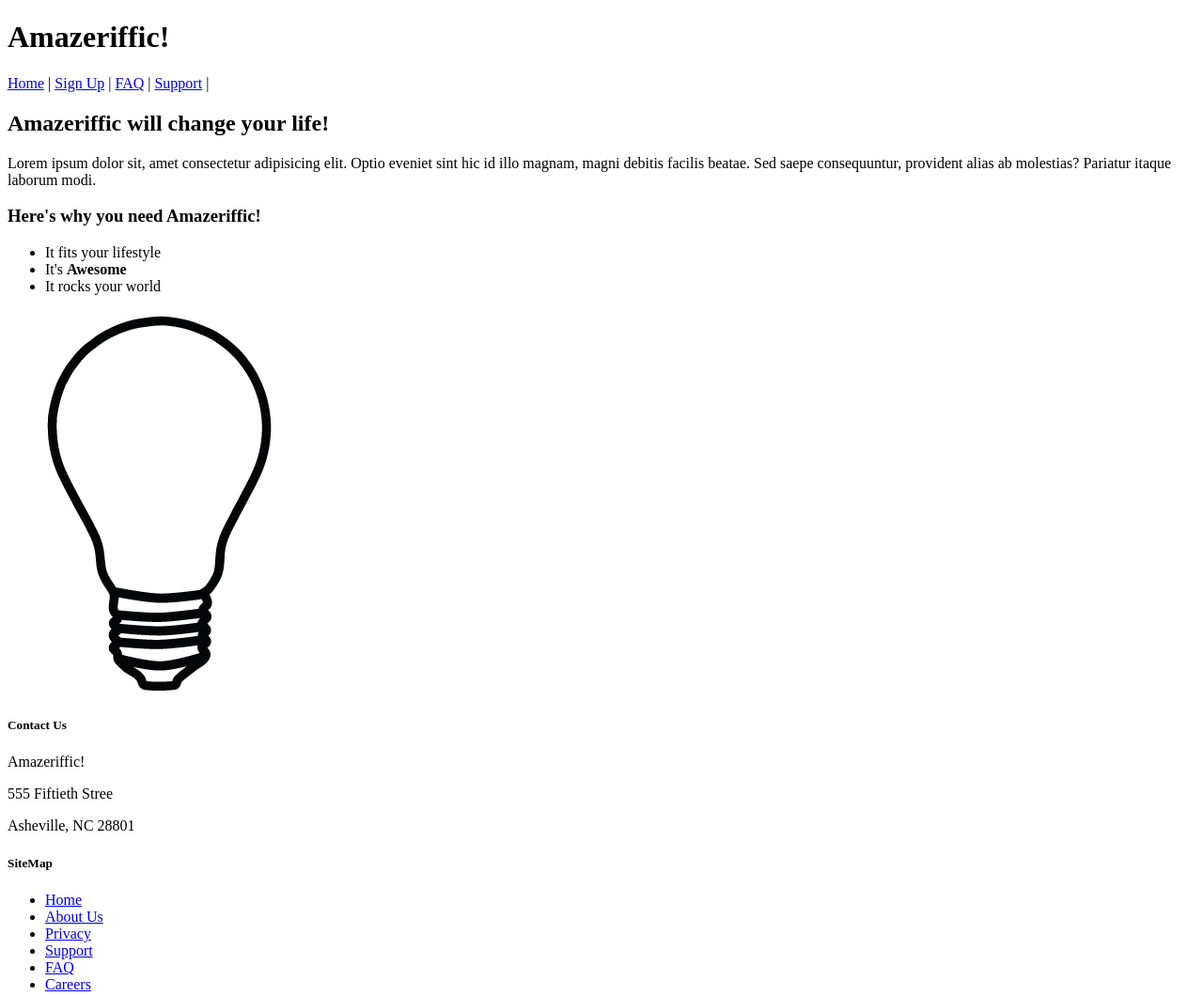
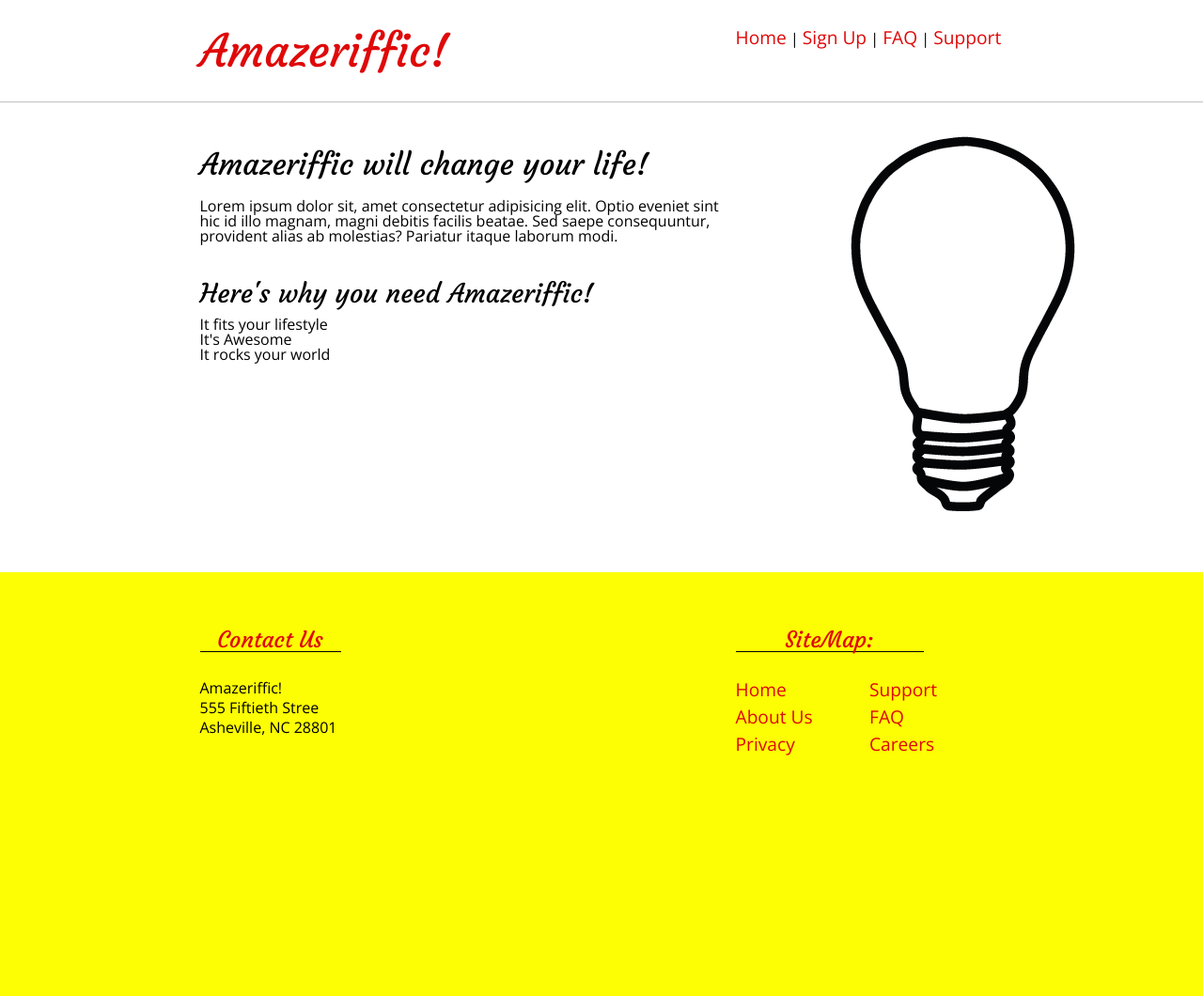
Before and after one commit to AZelinsky96/Amazeriffic, a plain HTML site: page index.html in a window 1280 px wide. Shown: the whole page at 94% size. After the commit the page ends 812 px from the top, so only its background shows below. Drawn offline with nearby package versions, Linux system fonts and the light colour scheme.

Commit message:
Adding css to index.html

```diff
--- a/index.html
+++ b/index.html
@@ -8,10 +8,22 @@
     <meta charset="UTF-8">
     <meta http-equiv="X-UA-Compatible" content="IE=edge">
     <meta name="viewport" content="width=device-width, initial-scale=1.0">
+
+    <link rel="stylesheet" href="styles/reset.css">
+
+    <!-- Fonts -->
+
+    <link rel="preconnect" href="https://fonts.googleapis.com">
+    <link rel="preconnect" href="https://fonts.gstatic.com" crossorigin>
+    <link href="https://fonts.googleapis.com/css2?family=Courgette&family=Open+Sans&display=swap" rel="stylesheet">
+
+    <link rel="stylesheet" href="styles/styles.css">
+
 </head>
 
 <body>
     <header>
+        <div class="container">
             <h1>
                 Amazeriffic!
             </h1>
@@ -19,17 +31,21 @@
                 <a href="./index.html">Home</a> |
                 <a href="#">Sign Up</a> |
                 <a href="./html/faq.html">FAQ</a> |
-            <a href="#">Support</a> |
+                <a href="#">Support</a>
             </nav>
+        </div>
     </header>
     <main>
+        <div class="container">
             <section id="mainContent">
                 <h2 id="description">
                     Amazeriffic will change your life!
                 </h2>
                 <p>
-                Lorem ipsum dolor sit, amet consectetur adipisicing elit. Optio eveniet sint hic id illo magnam, magni
-                debitis facilis beatae. Sed saepe consequuntur, provident alias ab molestias? Pariatur itaque laborum
+                    Lorem ipsum dolor sit, amet consectetur adipisicing elit. Optio eveniet sint hic id illo magnam,
+                    magni
+                    debitis facilis beatae. Sed saepe consequuntur, provident alias ab molestias? Pariatur itaque
+                    laborum
                     modi.
                 </p>
                 <h3 id="reasonsToNeed">
@@ -47,28 +63,37 @@
                     <img src="./imgs/lightbulb.png" alt="lightbulb image" id="logo">
                 </figure>
             </section>
+        </div>
     </main>
 
     <footer>
-        <div class="contact">
-            <h5>Contact Us</h5>
+        <div class="container">
+            <div id="contact">
+                <h4 id="contact-header">Contact Us</h4>
+                <div class="footer-content">
                     <p>Amazeriffic!</p>
                     <p>555 Fiftieth Stree</p>
                     <p>Asheville, NC 28801</p>
                 </div>
-        <div class="sitemap">
-            <h5>
-                SiteMap
-            </h5>
-            <ul>
+            </div>
+            <div id="sitemap">
+                <h4 id="sitemap-header">
+                    SiteMap:
+                </h4>
+                <div class="footer-content">
+                    <ul id="footer-left-content">
                         <li><a href="./index.html">Home</a></li>
                         <li><a href="#">About Us</a></li>
                         <li><a href="#">Privacy</a></li>
+                    </ul>
+                    <ul id="footer-right-content">
                         <li><a href="#">Support</a></li>
                         <li><a href="./html/faq.html">FAQ</a></li>
                         <li><a href="#">Careers</a></li>
                     </ul>
                 </div>
+            </div>
+        </div>
     </footer>
 </body>
 
--- /dev/null
+++ b/styles/reset.css
@@ -0,0 +1,48 @@
+/* http://meyerweb.com/eric/tools/css/reset/
+   v2.0 | 20110126
+   License: none (public domain)
+*/
+
+html, body, div, span, applet, object, iframe,
+h1, h2, h3, h4, h5, h6, p, blockquote, pre,
+a, abbr, acronym, address, big, cite, code,
+del, dfn, em, img, ins, kbd, q, s, samp,
+small, strike, strong, sub, sup, tt, var,
+b, u, i, center,
+dl, dt, dd, ol, ul, li,
+fieldset, form, label, legend,
+table, caption, tbody, tfoot, thead, tr, th, td,
+article, aside, canvas, details, embed,
+figure, figcaption, footer, header, hgroup,
+menu, nav, output, ruby, section, summary,
+time, mark, audio, video {
+	margin: 0;
+	padding: 0;
+	border: 0;
+	font-size: 100%;
+	font: inherit;
+	vertical-align: baseline;
+}
+/* HTML5 display-role reset for older browsers */
+article, aside, details, figcaption, figure,
+footer, header, hgroup, menu, nav, section {
+	display: block;
+}
+body {
+	line-height: 1;
+}
+ol, ul {
+	list-style: none;
+}
+blockquote, q {
+	quotes: none;
+}
+blockquote:before, blockquote:after,
+q:before, q:after {
+	content: '';
+	content: none;
+}
+table {
+	border-collapse: collapse;
+	border-spacing: 0;
+}
--- /dev/null
+++ b/styles/styles.css
@@ -0,0 +1,159 @@
+body {
+    background-color: rgb(253, 253, 4);
+    font-family: 'Open Sans', sans-serif;
+}
+
+header, main, footer {
+    min-width: 855px;
+}
+
+header .container, main .container, footer .container {
+    max-width: 855px;
+    margin: auto;
+}
+
+header {
+    background-color: white;
+    overflow: auto;
+    padding: 5px;
+    padding-bottom: 30px;
+    padding-top: 30px;
+    border-bottom: 1px solid rgba(0, 0, 0, 0.24);
+}
+
+header h1 {
+    float: left;
+    width: 570px;
+}
+
+header nav {
+    float: right;
+    width: 285px;
+}
+
+
+#mainContent {
+    float: left;
+    width: 570px;
+}
+
+#logoContent {
+    float: right;
+    width: 165px;
+}
+
+
+
+footer {
+    overflow: auto;
+    padding-top: 20px;
+}
+
+#contact {
+    float: left;
+    width: 285px;
+}
+
+#sitemap {
+    float: right;
+    width: 285px;
+}
+
+
+h1 {
+    font-family: 'Courgette', cursive;
+    color: rgb(223, 9, 9);
+    font-size: 3em;
+}
+
+h2 {
+    font-family: 'Courgette';
+    font-size: 2em;
+}
+
+h3 {
+    font-family: 'Courgette';
+    font-size: 1.75em;
+}
+
+h4 {
+    font-family: 'Courgette';
+    color: rgb(223, 9, 9);
+    font-size: 1.5em;
+}
+
+
+/* Footer Specific */
+
+#footer-left-content {
+    float: left;
+    width: 142.5px;
+}
+
+#footer-right-content {
+    float: right;
+    width: 142.5px;
+}
+
+#sitemap-header {
+    border-bottom: 1px solid black;
+    max-width: 200px;
+    text-align: center;
+}
+
+#contact-header {
+    border-bottom: 1px solid black;
+    max-width: 150px;
+    text-align: center;
+}
+
+footer .container {
+    padding-top: 40px;
+}
+
+.footer-content {
+    padding-top: 30px;
+}
+
+a {
+    color: rgb(223, 9, 9);
+    text-decoration: none;
+    font-size: 1.2em;
+}
+
+a:hover {
+    color: purple;
+    text-decoration: underline;
+}
+
+footer li {
+    padding-bottom: 10px;
+}
+
+footer p {
+    padding-bottom: 5px;
+}
+
+/* Main Specific */
+
+main {
+    background-color: white;
+    overflow: auto;
+    padding-top: 30px;
+    padding-bottom: 60px;
+}
+
+#mainContent {
+    padding-top: 20px;
+    padding-right: 50px;
+}
+
+#mainContent p {
+    padding-top: 20px;
+    padding-bottom: 40px;
+}
+
+#mainContent ul {
+    padding-top: 10px;
+    padding-bottom: 10px;
+}
```
Also changed, not shown: html/faq.html (+16 -0 lines). Lines whose indentation alone changed are shown as unchanged.
